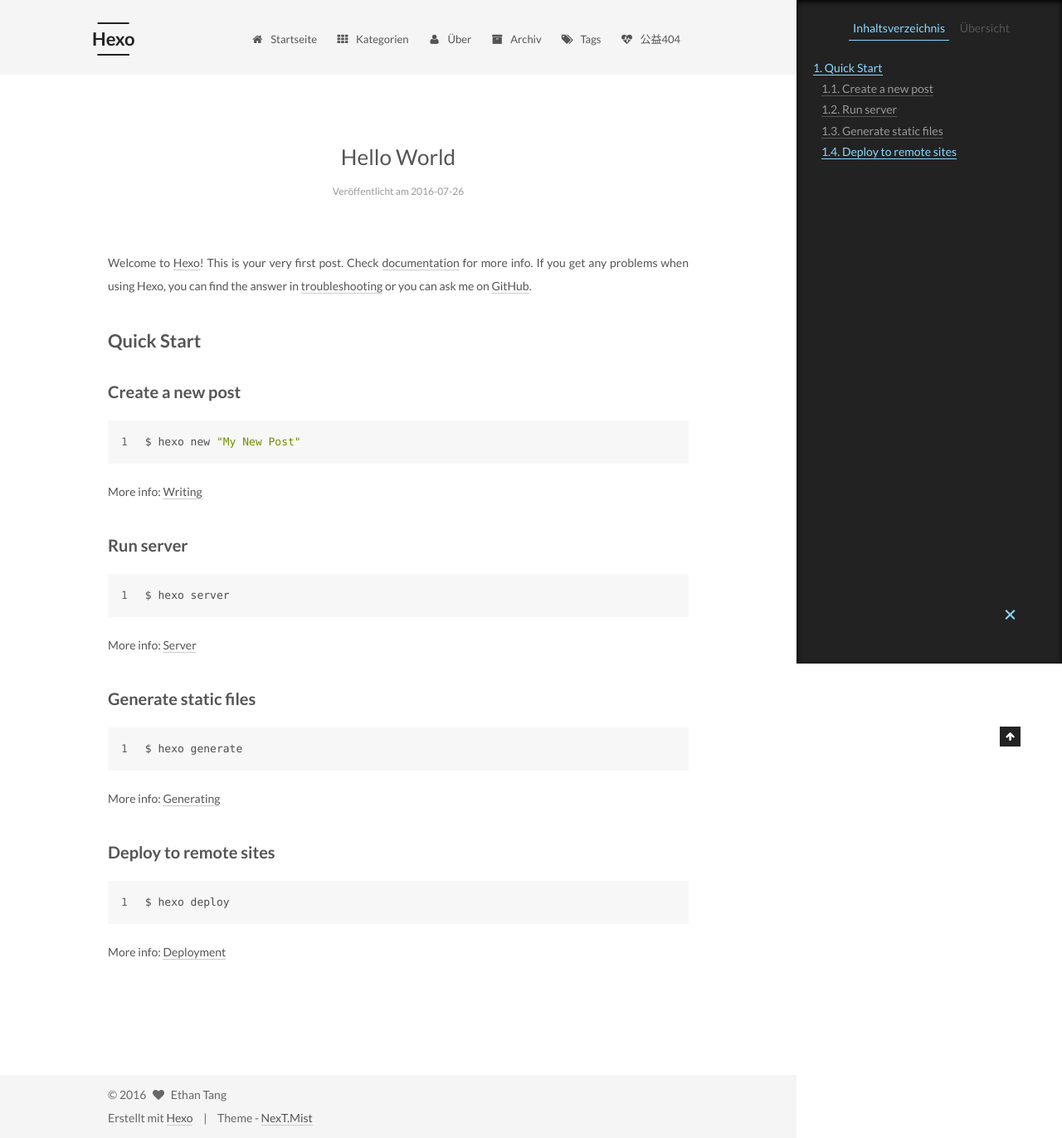
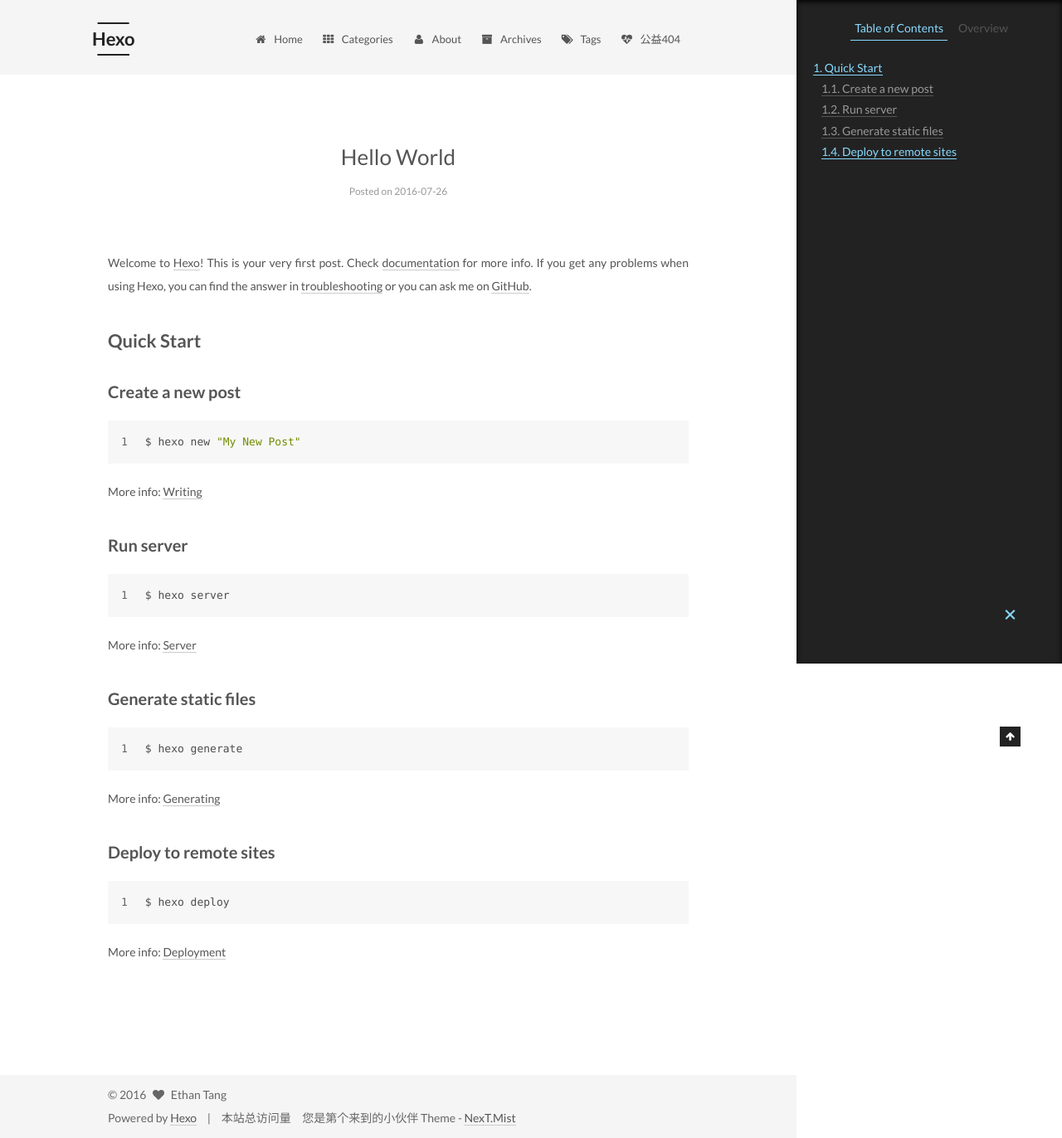
Before and after one commit to DonEthan/donethan.github.io, a plain HTML site: page 2016/07/26/hello-world/index.html in a window 1280 px wide. Shown: the whole page at 83% size. Drawn offline with Linux system fonts and the light colour scheme; some packages are replaced by stand-ins of ours; a script that the page names is missing.

Commit message:
Site updated: 2016-07-28 22:58:18

```diff
--- a/2016/07/26/hello-world/index.html
+++ b/2016/07/26/hello-world/index.html
@@ -177,7 +177,7 @@ Quick">
 
               <i class="menu-item-icon fa fa-fw fa-home"></i> <br />
 
-            Startseite
+            Home
           </a>
         </li>
 
@@ -187,7 +187,7 @@ Quick">
 
               <i class="menu-item-icon fa fa-fw fa-th"></i> <br />
 
-            Kategorien
+            Categories
           </a>
         </li>
 
@@ -197,7 +197,7 @@ Quick">
 
               <i class="menu-item-icon fa fa-fw fa-user"></i> <br />
 
-            Über
+            About
           </a>
         </li>
 
@@ -207,7 +207,7 @@ Quick">
 
               <i class="menu-item-icon fa fa-fw fa-archive"></i> <br />
 
-            Archiv
+            Archives
           </a>
         </li>
 
@@ -280,7 +280,7 @@ Quick">
             <span class="post-meta-item-icon">
               <i class="fa fa-calendar-o"></i>
             </span>
-            <span class="post-meta-item-text">Veröffentlicht am</span>
+            <span class="post-meta-item-text">Posted on</span>
             <time itemprop="dateCreated" datetime="2016-07-26T16:30:58+08:00" content="2016-07-26">
               2016-07-26
             </time>
@@ -384,10 +384,10 @@ Quick">
 
         <ul class="sidebar-nav motion-element">
           <li class="sidebar-nav-toc sidebar-nav-active" data-target="post-toc-wrap" >
-            Inhaltsverzeichnis
+            Table of Contents
           </li>
           <li class="sidebar-nav-overview" data-target="site-overview">
-            Übersicht
+            Overview
           </li>
         </ul>
 
@@ -404,7 +404,7 @@ Quick">
           <div class="site-state-item site-state-posts">
             <a href="/archives">
               <span class="site-state-item-count">1</span>
-              <span class="site-state-item-name">Artikel</span>
+              <span class="site-state-item-name">posts</span>
             </a>
           </div>
 
@@ -462,8 +462,13 @@ Quick">
 </div>
 
 <div class="powered-by">
-  Erstellt mit  <a class="theme-link" href="http://hexo.io">Hexo</a>
+  Powered by <a class="theme-link" href="http://hexo.io">Hexo</a>
 </div>
+
+<script async src="https://dn-lbstatics.qbox.me/busuanzi/2.3/busuanzi.pure.mini.js"></script>
+
+本站总访问量 <span id="busuanzi_value_site_pv"></span> &nbsp&nbsp&nbsp
+您是第<span id="busuanzi_value_site_uv"></span>个来到的小伙伴
 
 <div class="theme-info">
   Theme -
```
Also changed, not shown: archives/2016/07/index.html (+13 -8 lines), archives/2016/index.html (+13 -8 lines), archives/index.html (+13 -8 lines), index.html (+12 -7 lines), css/main.css.
